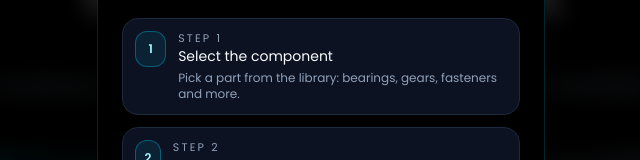
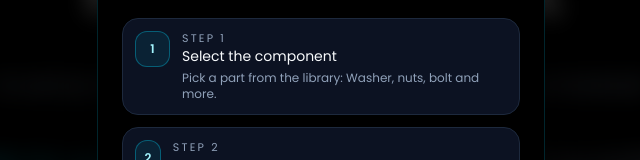
Before and after one commit to ShivanshuPande/formex-Project, a Next.js app: page / in a window 1280 px wide. Both pictures are taken after a click on the button "How Formex works". Shown: the part 278-438 px from the top of the page, without its empty margins (319-959 px from the left). Built offline with nearby package versions, Linux system fonts and the light colour scheme.

Commit message:
text changes

```diff
--- a/src/app/page.tsx
+++ b/src/app/page.tsx
@@ -252,7 +252,7 @@ export default function Home() {
                     Select the component
                   </span>
                   <span className="text-xs text-slate-400 mt-1">
-                    Pick a part from the library: bearings, gears, fasteners and more.
+                    Pick a part from the library: Washer, nuts, bolt and more.
                   </span>
                 </div>
               </div>
```
